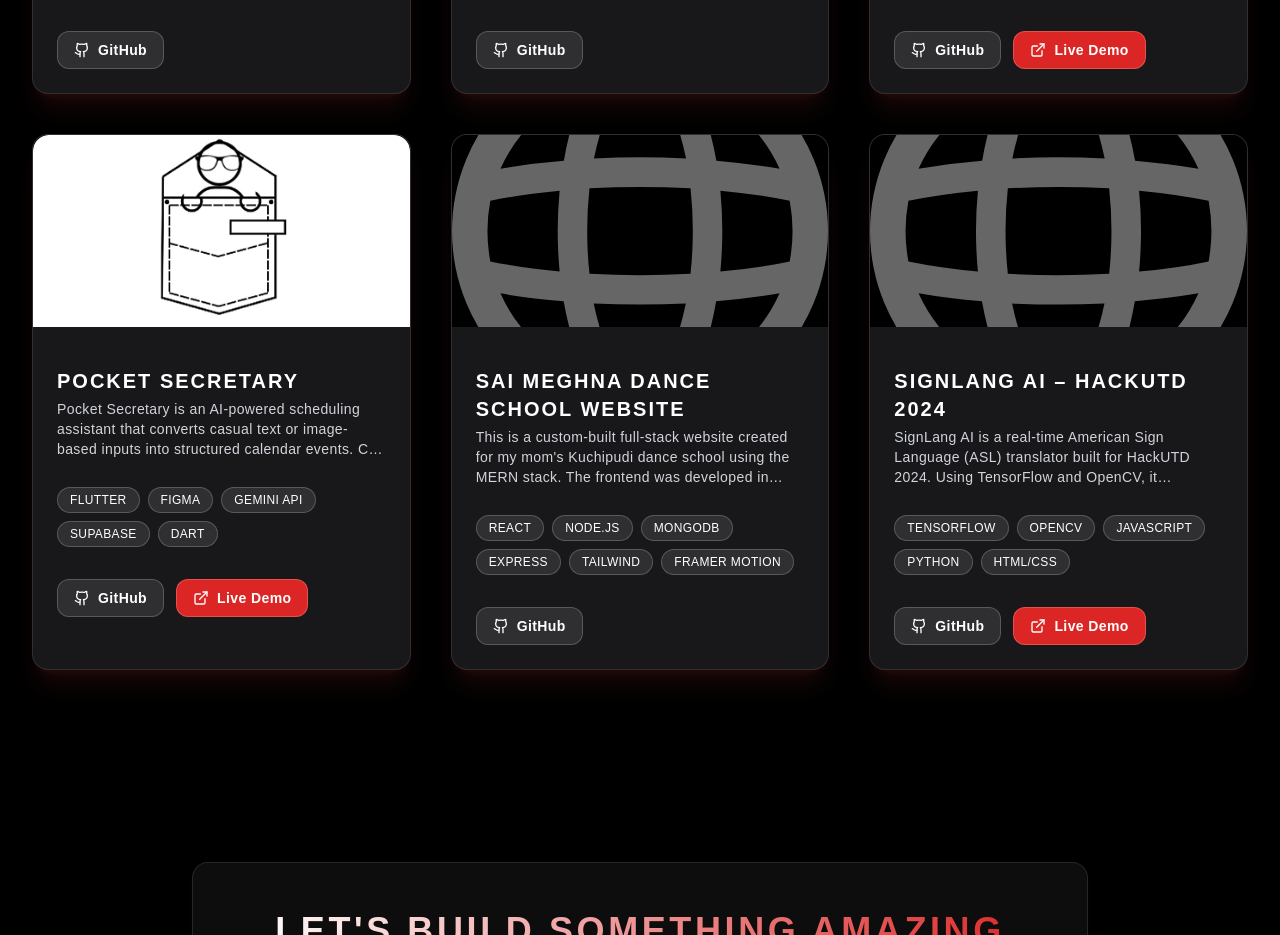
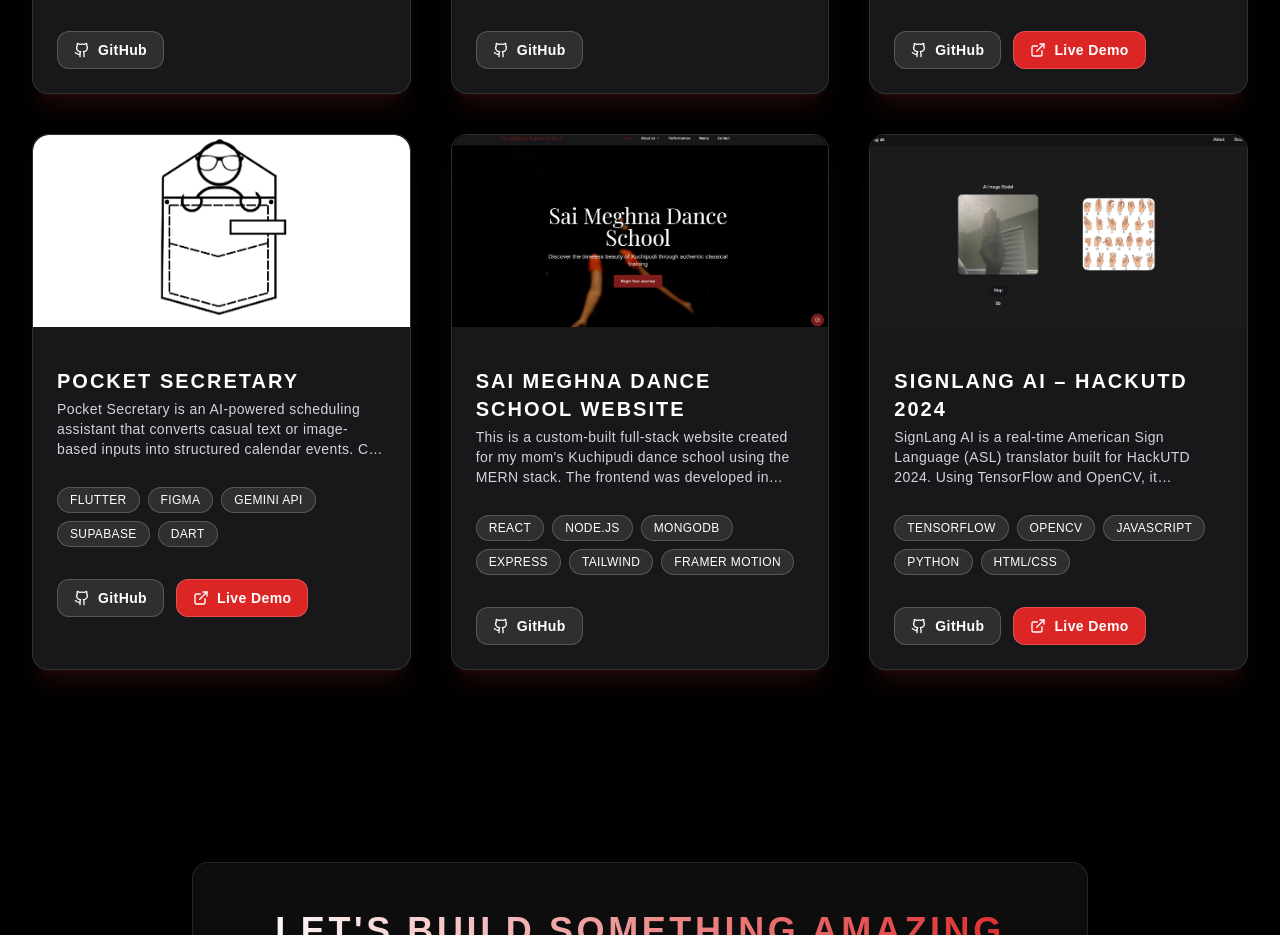
Before and after one commit to karthikyammanur/karthik-portfolio, a Next.js app: page /projects in a window 1280 px wide. Shown: the part 1020-1955 px from the top of the page. Built offline with nearby package versions, Linux system fonts and the light colour scheme; a web font is replaced by a local one.

Commit message:
updated projects section

```diff
--- a/src/app/page.tsx
+++ b/src/app/page.tsx
@@ -6,6 +6,7 @@ import { useEffect, useState } from "react";
 import { Rocket, Sparkles, Github, Linkedin, Mail } from "lucide-react";
 import AboutSection from "@/components/AboutSection";
 import ProjectsSection from "@/components/ProjectsSection";
+import ExperienceSection from "@/components/ExperienceSection";
 import Link from "next/link";
 
 	const typingPhrases = [
@@ -133,6 +134,9 @@ export default function Home() {
 			<section className="py-20 px-6">
 				<ProjectsSection />
 			</section>
+			<section className="py-20 px-6">
+				<ExperienceSection />
+			</section>
 		</>
 	);
 }
--- a/src/app/projects/page.tsx
+++ b/src/app/projects/page.tsx
@@ -49,16 +49,16 @@ const allProjects = [
       "This is a custom-built full-stack website created for my mom's Kuchipudi dance school using the MERN stack. The frontend was developed in React and styled with Tailwind CSS, enhanced by animations from Framer Motion and AOS. It includes features like a testimonial carousel, dynamic routing, and a floating chat modal. On the backend, Express and MongoDB handle form submissions and data management. The site is fully mobile-responsive and branded with Indian cultural motifs to reflect the school's identity.",
     techStack: ["React", "Node.js", "MongoDB", "Express", "Tailwind", "Framer Motion"],
     githubLink: "https://github.com/karthikyammanur/sai-meghna-dance-school",
-    imageSrc: "/globe.svg",
+    imageSrc: "/dance_school_image.jpg",
   },
   {
     title: "SignLang AI – HackUTD 2024",
     description:
       "SignLang AI is a real-time American Sign Language (ASL) translator built for HackUTD 2024. Using TensorFlow and OpenCV, it recognizes all 26 alphabet signs from live webcam input and translates them directly in the browser. The model achieves high accuracy and runs seamlessly within a custom UI, making it accessible for real-time communication and educational use.",
     techStack: ["TensorFlow", "OpenCV", "JavaScript", "Python", "HTML/CSS"],
-    githubLink: "https://github.com/karthikyammanur/signlang-ai",
+    githubLink: "https://github.com/Traman2/SignlangAI",
     liveLink: "https://www.youtube.com/watch?v=QW0eGGjECCA&t=13s",
-    imageSrc: "/globe.svg",
+    imageSrc: "/signlang_image.png",
   },
 ];
 
```
